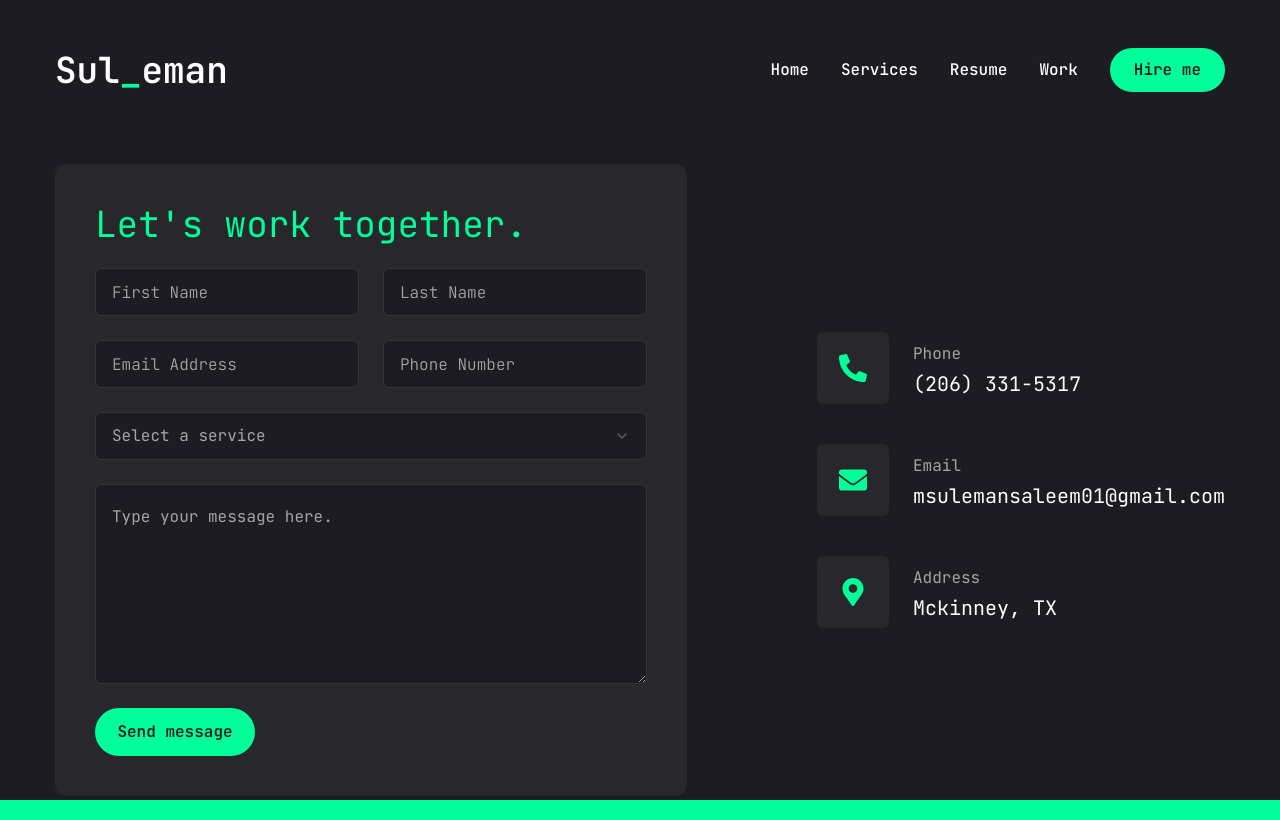
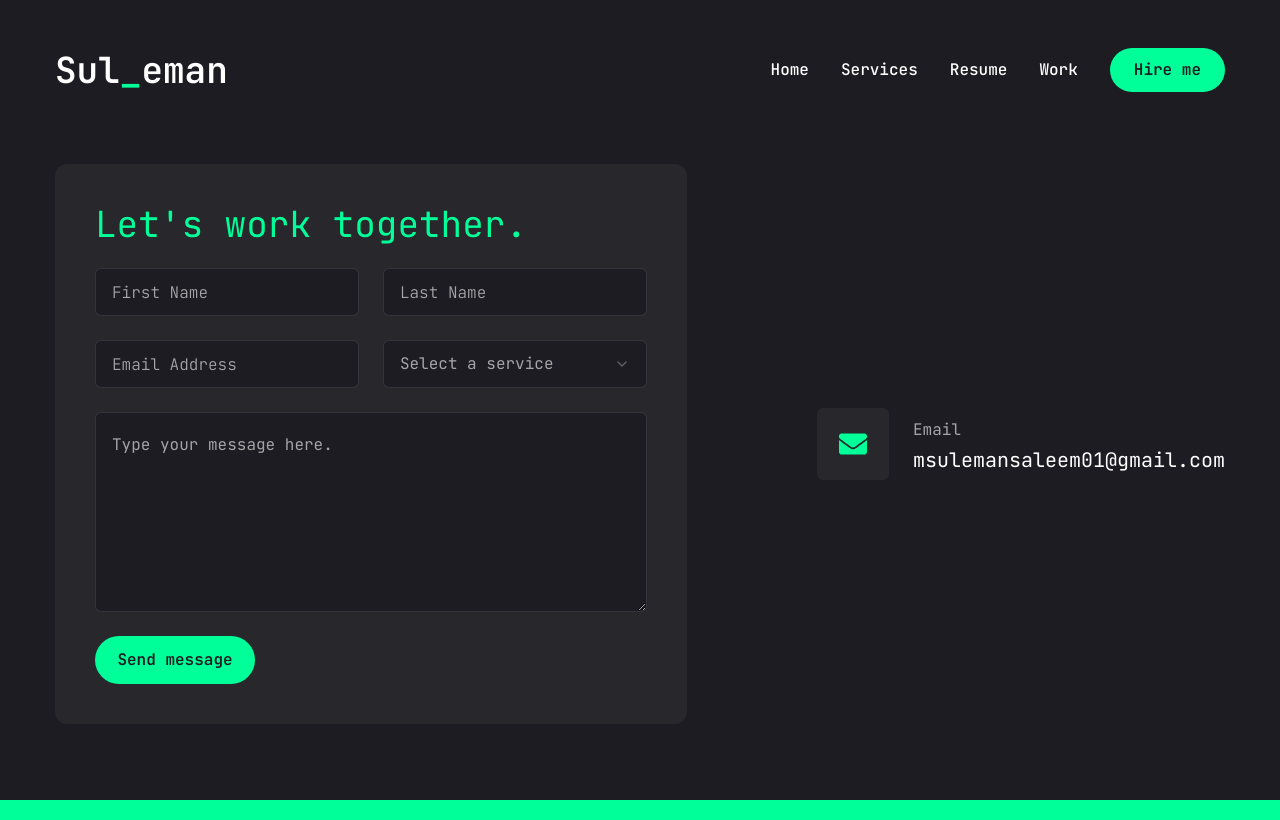
Before and after one commit to MSulSal/portfolio, a Next.js app: page /contact in a window 1280 px wide. Built offline with nearby package versions, Linux system fonts and the light colour scheme.

Commit message:
fix contact form, remove some info, make some links open with new tab

```diff
--- a/package.json
+++ b/package.json
@@ -24,6 +24,7 @@
     "react-countup": "^6.5.3",
     "react-dom": "^19.0.0",
     "react-icons": "^5.4.0",
+    "resend": "^4.1.1",
     "swiper": "^11.2.1",
     "tailwind-merge": "^2.6.0",
     "tailwindcss-animate": "^1.0.7"
--- /dev/null
+++ b/src/app/api/sendEmail/route.ts
@@ -0,0 +1,55 @@
+import { NextResponse } from "next/server";
+import { Resend } from "resend";
+
+const resend = new Resend(process.env.RESEND_API_KEY);
+
+interface EmailRequest {
+  firstname: string;
+  lastname: string;
+  email: string;
+  service: string;
+  message: string;
+}
+
+interface ResendResponse {
+  data: { id: string } | null;
+  error: Error | null;
+}
+
+export async function POST(request: Request): Promise<Response> {
+  try {
+    const { firstname, lastname, email, service, message }: EmailRequest =
+      await request.json();
+
+    // Basic validation
+    if (!email || !message) {
+      return NextResponse.json(
+        { error: "Email and message are required" },
+        { status: 400 }
+      );
+    }
+
+    // Send email
+    const { data, error }: ResendResponse = await resend.emails.send({
+      from: "Website Contact <onboarding@resend.dev>",
+      to: process.env.NEXT_PUBLIC_RECIPIENT_EMAIL || "default@example.com",
+      replyTo: email,
+      subject: `${firstname} ${lastname} - ${service} Request`,
+      text: `Service: ${service}\n\nMessage: ${message}\n\nFrom: ${firstname} ${lastname} <${email}>`,
+      html: `
+                <p><strong>Service:</strong> ${service}</p>
+                <p><strong>Message:</strong></p>
+                <p>${message.replace(/\n/g, "<br>")}</p>
+                <p><strong>From:</strong> ${firstname} ${lastname} &lt;${email}&gt;</p>
+            `,
+    });
+
+    if (error) throw error;
+
+    return NextResponse.json(data);
+  } catch (error: unknown) {
+    const errorMessage =
+      error instanceof Error ? error.message : "Failed to send email";
+    return NextResponse.json({ error: errorMessage }, { status: 500 });
+  }
+}
--- a/src/app/contact/page.tsx
+++ b/src/app/contact/page.tsx
@@ -1,5 +1,6 @@
 "use client";
 
+import { useState } from "react";
 import { Button } from "@/components/ui/button";
 import { Input } from "@/components/ui/input";
 import { Textarea } from "@/components/ui/textarea";
@@ -12,28 +13,70 @@ import {
   SelectTrigger,
   SelectValue,
 } from "@/components/ui/select";
-import { FaPhoneAlt, FaEnvelope, FaMapMarkerAlt } from "react-icons/fa";
+import { FaEnvelope } from "react-icons/fa";
 import { motion } from "framer-motion";
 
 const info = [
-  {
-    icon: <FaPhoneAlt />,
-    title: "Phone",
-    description: "(206) 331-5317",
-  },
   {
     icon: <FaEnvelope />,
     title: "Email",
     description: "msulemansaleem01@gmail.com",
   },
-  {
-    icon: <FaMapMarkerAlt />,
-    title: "Address",
-    description: "Mckinney, TX",
-  },
 ];
 
 const Contact = () => {
+  const [isSubmitting, setIsSubmitting] = useState(false);
+  const [submitError, setSubmitError] = useState<string | null>(null);
+  const [submitSuccess, setSubmitSuccess] = useState(false);
+
+  interface FormData {
+    firstname: string;
+    lastname: string;
+    email: string;
+    service: string;
+    message: string;
+  }
+
+  const handleSubmit = async (e: React.FormEvent<HTMLFormElement>) => {
+    e.preventDefault();
+    setIsSubmitting(true);
+    setSubmitError(null);
+    setSubmitSuccess(false);
+
+    const formData = new FormData(e.currentTarget);
+    const data: FormData = {
+      firstname: formData.get("firstname") as string,
+      lastname: formData.get("lastname") as string,
+      email: formData.get("email") as string,
+      service: formData.get("service") as string,
+      message: formData.get("message") as string,
+    };
+
+    try {
+      const response = await fetch("/api/sendEmail", {
+        method: "POST",
+        headers: { "Content-Type": "application/json" },
+        body: JSON.stringify(data),
+      });
+
+      if (!response.ok) {
+        const errorData = await response.json();
+        throw new Error(errorData.error || "Failed to send message");
+      }
+
+      setSubmitSuccess(true);
+      (e.target as HTMLFormElement).reset();
+    } catch (error: unknown) {
+      if (error instanceof Error) {
+        setSubmitError(error.message);
+      } else {
+        setSubmitError("An unknown error occurred");
+      }
+    } finally {
+      setIsSubmitting(false);
+    }
+  };
+
   return (
     <motion.section
       initial={{ opacity: 0 }}
@@ -46,35 +89,73 @@ const Contact = () => {
       <div className="container mx-auto">
         <div className="flex flex-col xl:flex-row gap-[30px]">
           <div className="xl:w-[54%] order-2 xl:order-none">
-            <form className="flex flex-col gap-6 p-10 bg-[#27272c] rounded-xl">
+            <form
+              className="flex flex-col gap-6 p-10 bg-[#27272c] rounded-xl"
+              onSubmit={handleSubmit}
+            >
               <h3 className="text-4xl text-accent">
                 Let&apos;s work together.
               </h3>
+
               <div className="grid grid-cols-1 md:grid-cols-2 gap-6">
-                <Input type="firstname" placeholder="First Name" />
-                <Input type="lastname" placeholder="Last Name" />
-                <Input type="email" placeholder="Email Address" />
-                <Input type="phone" placeholder="Phone Number" />
-              </div>
-              <Select>
+                <Input
+                  type="text"
+                  name="firstname"
+                  placeholder="First Name"
+                  required
+                />
+                <Input
+                  type="text"
+                  name="lastname"
+                  placeholder="Last Name"
+                  required
+                />
+                <Input
+                  type="email"
+                  name="email"
+                  placeholder="Email Address"
+                  required
+                />
+                <Select name="service" required>
                   <SelectTrigger className="w-full">
                     <SelectValue placeholder="Select a service" />
                   </SelectTrigger>
                   <SelectContent>
                     <SelectGroup>
-                    <SelectLabel>Select a service</SelectLabel>
-                    <SelectItem value="est">Web Development</SelectItem>
-                    <SelectItem value="est1">UI/UX Design</SelectItem>
+                      <SelectLabel>Services</SelectLabel>
+                      <SelectItem value="Web Development">
+                        Web Development
+                      </SelectItem>
+                      <SelectItem value="UI/UX Design">UI/UX Design</SelectItem>
                     </SelectGroup>
                   </SelectContent>
                 </Select>
+              </div>
+
               <Textarea
                 className="h-[200px]"
+                name="message"
                 placeholder="Type your message here."
-              ></Textarea>
-              <Button size="md" className="max-w-40">
-                Send message
+                required
+              />
+
+              <div className="space-y-2">
+                <Button
+                  size="md"
+                  className="max-w-40"
+                  type="submit"
+                  disabled={isSubmitting}
+                >
+                  {isSubmitting ? "Sending..." : "Send message"}
                 </Button>
+
+                {submitSuccess && (
+                  <p className="text-green-500">Message sent successfully!</p>
+                )}
+                {submitError && (
+                  <p className="text-red-500">Error: {submitError}</p>
+                )}
+              </div>
             </form>
           </div>
           <div className="flex-1 flex items-center xl:justify-end order-1 xl:order-none mb-8 xl:mb-0">
--- a/src/app/resume/page.tsx
+++ b/src/app/resume/page.tsx
@@ -19,37 +19,6 @@ import {
 import { Tabs, TabsContent, TabsList, TabsTrigger } from "@/components/ui/tabs";
 import { ScrollArea } from "@/components/ui/scroll-area";
 import { motion } from "framer-motion";
-
-const about = {
-  title: "About me",
-  description: "Lorem ipsum dolor sit amet consectetur, adipisicing elit.",
-  info: [
-    {
-      fieldName: "Name",
-      fieldValue: "Suleman Saleem",
-    },
-    {
-      fieldName: "Phone",
-      fieldValue: "(206) 331-5317",
-    },
-    {
-      fieldName: "Experience",
-      fieldValue: "3 Years",
-    },
-    {
-      fieldName: "Email",
-      fieldValue: "msulemansaleem01@gmail.com",
-    },
-    {
-      fieldName: "Freelance",
-      fieldValue: "Available",
-    },
-    {
-      fieldName: "Languages",
-      fieldValue: "English, Urdu",
-    },
-  ],
-};
 
 const experience = {
   icon: "/assets/resume/badge.svg",
@@ -140,7 +109,6 @@ const Resume = () => {
             <TabsTrigger value="experience">Experience</TabsTrigger>
             <TabsTrigger value="education">Education</TabsTrigger>
             <TabsTrigger value="skills">Skills</TabsTrigger>
-            <TabsTrigger value="about">About me</TabsTrigger>
           </TabsList>
 
           <div className="min-h-[70vh] w-full">
@@ -232,30 +200,6 @@ const Resume = () => {
                 </ul>
               </div>
             </TabsContent>
-            <TabsContent
-              value="about"
-              className="w-full text-center xl:text-left"
-            >
-              <div className="flex flex-col gap-[30px]">
-                <h3 className="text-4xl font-bold">{about.title}</h3>
-                <p className="max-w-[600px] text-white/60 mx-auto xl:mx-0">
-                  {about.description}
-                </p>
-                <ul className="grid grid-cols-1 xl:grid-cols-2 gap-y-6 max-w-[620px] mx-auto xl:mx-0">
-                  {about.info.map((item, index) => {
-                    return (
-                      <li
-                        key={index}
-                        className="flex items-center justify-center xl:justify-start gap-4"
-                      >
-                        <span className="text-white/60">{item.fieldName}</span>
-                        <span className="text-xl">{item.fieldValue}</span>
-                      </li>
-                    );
-                  })}
-                </ul>
-              </div>
-            </TabsContent>
           </div>
         </Tabs>
       </div>
--- a/src/app/services/page.tsx
+++ b/src/app/services/page.tsx
@@ -45,6 +45,8 @@ const Services = () => {
                   <Link
                     href={projectType.href}
                     className="w-[70px] h-[70px] rounded-full bg-white group-hover:bg-accent transition-all duration-500 flex justify-center items-center hover:-rotate-45"
+                    target="_blank"
+                    rel="noopener noreferrer"
                   >
                     <BsArrowDownRight className="text-primary text-3xl" />
                   </Link>
--- a/src/app/work/page.tsx
+++ b/src/app/work/page.tsx
@@ -37,7 +37,7 @@ const projects = [
   },
   {
     num: "07",
-    title: "miscellaneous",
+    title: "Miscellaneous",
     href: "misc",
   },
 ];
```
Also changed, not shown: 27 other files (tests, documents, lock files or other folders). Lines whose indentation alone changed are shown as unchanged.
